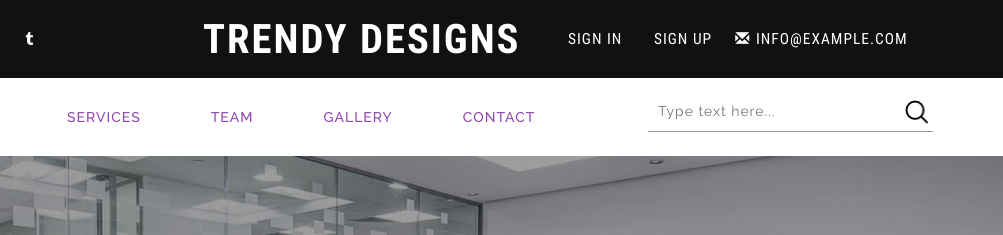
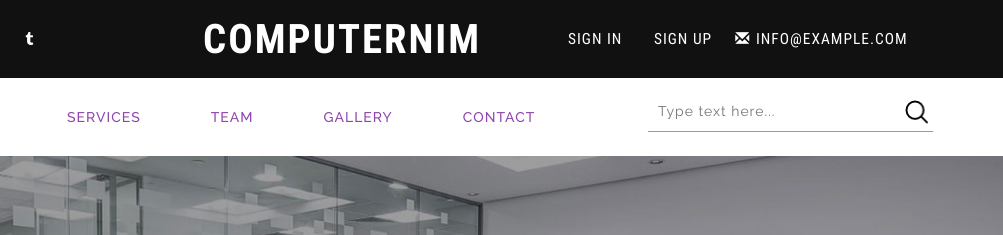
Before and after one commit to drake6625/drake6625.github.io, a plain HTML site: page index.html in a window 1280 px wide. Shown: the top 235 px of the page, 277-1280 px from the left. Drawn offline with Linux system fonts and the light colour scheme.

Commit message:
Update index.html

```diff
--- a/index.html
+++ b/index.html
@@ -48,7 +48,7 @@ function hideURLbar(){ window.scrollTo(0,1); } </script>
 			</div>
 			<div class="col-md-4 w3l_header_right">
 				<div class="logo">
-					<h1><a class="navbar-brand" href="index.html"><span>Trendy Designs</span></a></h1>
+					<h1><a class="navbar-brand" href="index.html"><span>Computernim</span></a></h1>
 				</div>
 			</div>
 			<div class="col-md-4 w3l_header_right w3l-r">
```
